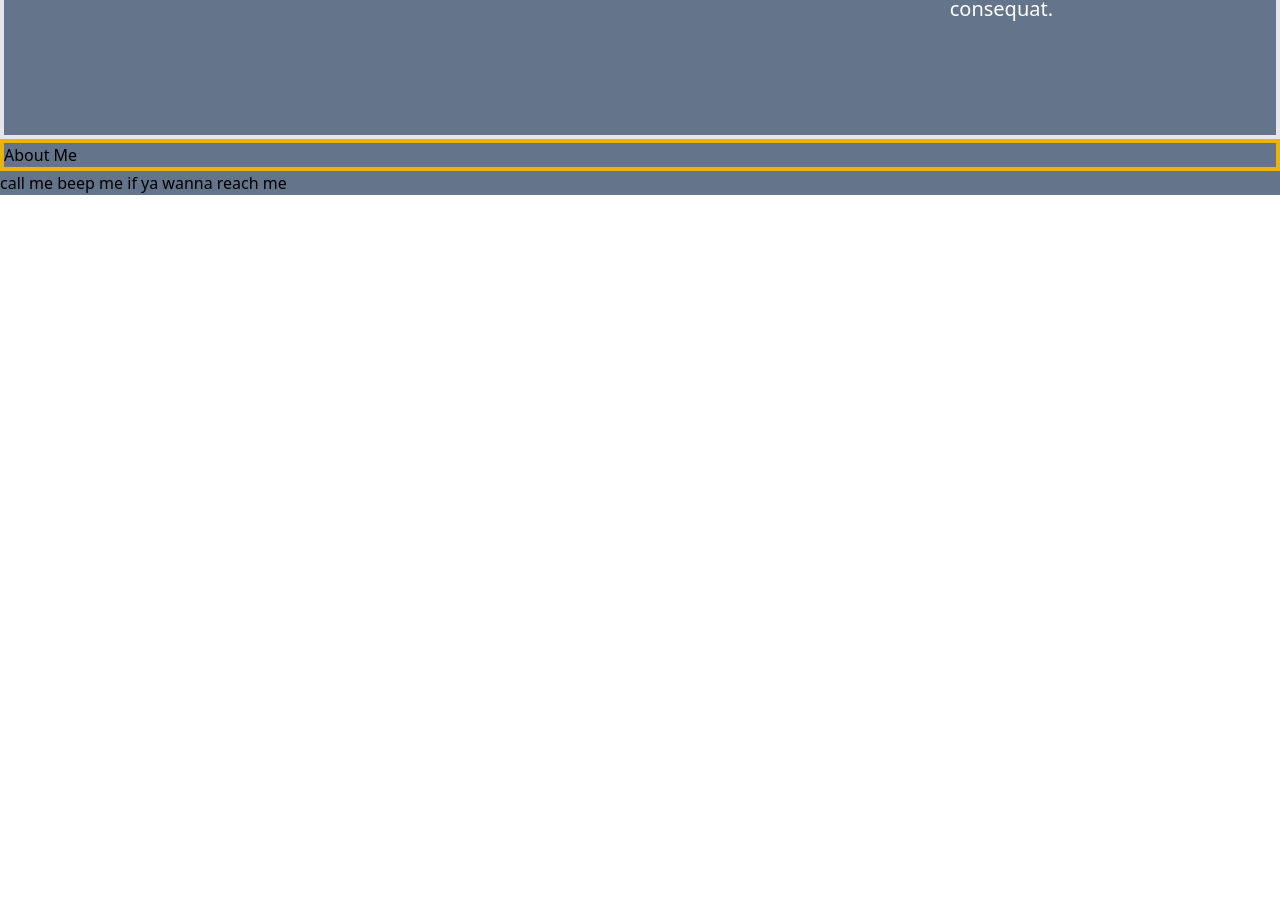
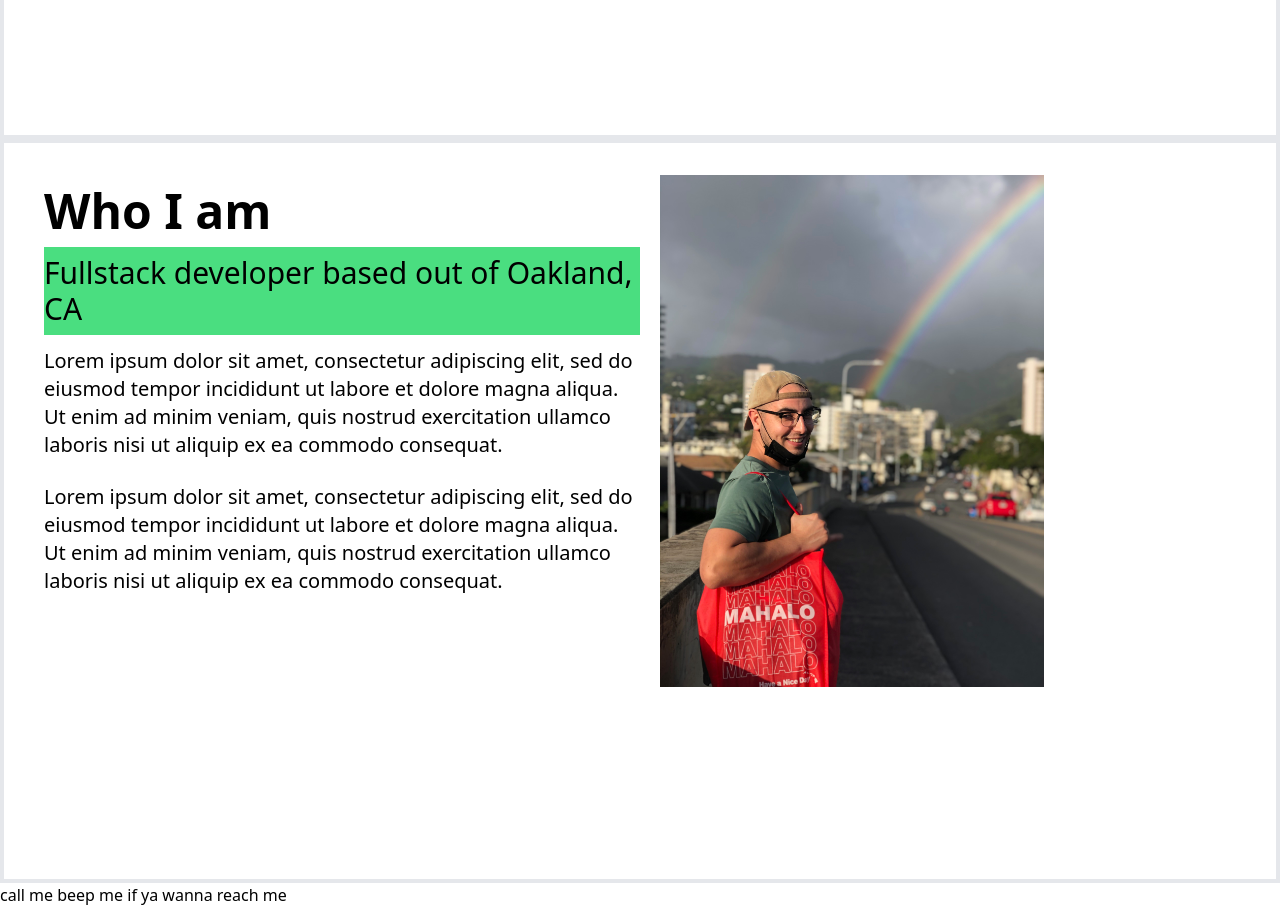
Before and after one commit to edgar-arturo-arrizon/portfolio-nextjs, a Next.js app: page / in a window 1280 px wide. Shown: the part 897-1804 px from the top of the page. Before the commit the page ends 1092 px from the top, so only its background shows below. Built offline with nearby package versions, Linux system fonts and the light colour scheme.

Commit message:
about section complete

```diff
--- a/pages/about.js
+++ b/pages/about.js
@@ -1,8 +1,15 @@
 
 const About = () => {
   return (
-    <section className=" border-yellow-500 border-4 min-w-screen">
-      About Me
+    <section className="border-4 min-w-screen px-10 py-8  text-center sm:grid sm:grid-cols-2">
+      <h2 className="text-5xl text-left  font-bold py-3">Who I am</h2>
+      <p className="text-3xl font-medium bg-green-400 text-left py-2 sm:col-start-1">Fullstack developer based out of Oakland, CA</p>
+
+      <div className="text-left sm:col-start-1 ">
+        <p className="text-lg lg:text-xl py-3">Lorem ipsum dolor sit amet, consectetur adipiscing elit, sed do eiusmod tempor incididunt ut labore et dolore magna aliqua. Ut enim ad minim veniam, quis nostrud exercitation ullamco laboris nisi ut aliquip ex ea commodo consequat.</p>
+        <p className="text-lg lg:text-xl py-3">Lorem ipsum dolor sit amet, consectetur adipiscing elit, sed do eiusmod tempor incididunt ut labore et dolore magna aliqua. Ut enim ad minim veniam, quis nostrud exercitation ullamco laboris nisi ut aliquip ex ea commodo consequat.</p>
+      </div>
+      <img src="about_me.jpeg" className=" max-w-sm sm:relative sm:left-5 sm:bottom-40 " alt="Picture of the author"></img>
     </section>
   )
 }
--- a/pages/index.js
+++ b/pages/index.js
@@ -1,10 +1,10 @@
 import Intro from './intro.js';
 import Services from './services.js';
-import About from './About.js';
+import About from './about.js';
 
 export default function Home() {
   return (
-   <div className="bg-slate-500 min-h-screen">
+   <div className="min-h-screen">
     <Intro />
     <Services />
     <About />
--- a/pages/intro.js
+++ b/pages/intro.js
@@ -3,7 +3,7 @@ import introPic from '../public/intro.jpeg'
 
 const Intro = () => {
   return (
-    <section className="border-white-500 border-4 px-20 py-8 md:bg-white sm:bg-white flex flex-row  justify-center">
+    <section className="border-white-500 border-4 px-20 py-8 flex flex-row  justify-center">
       <div className="relative top-20 mx-7">
         <h1 className="text-5xl">
           Hi, I am <strong>Edgar Arrizon</strong>
```
